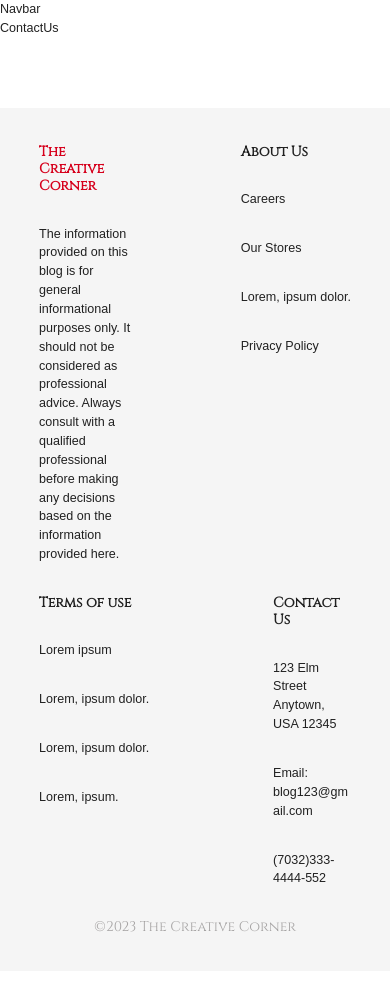
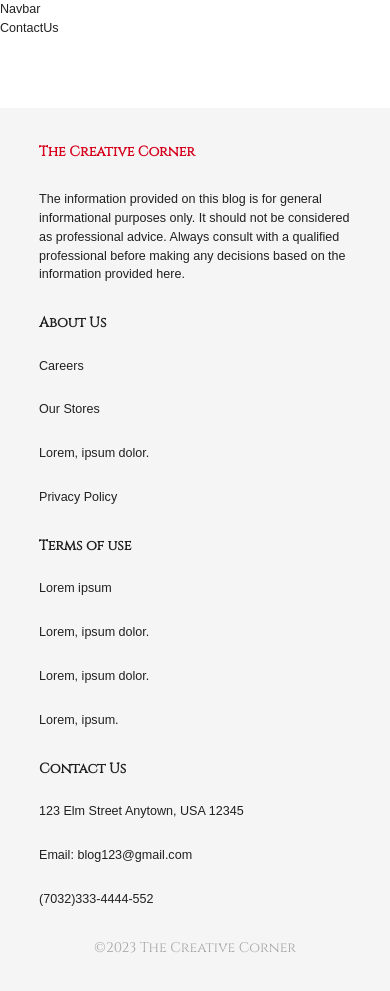
Before and after one commit to sweets-11/The-Creative-Corner, a React (Create React App) app in the folder client/: page /contactUs in a window 390 px wide. Built offline with nearby package versions, Linux system fonts and the light colour scheme; a web font is replaced by a local one.

Commit message:
made footer responsive

```diff
--- a/client/src/global/Footer.jsx
+++ b/client/src/global/Footer.jsx
@@ -1,5 +1,5 @@
 import { useTheme } from "@emotion/react";
-import { Box, Typography } from "@mui/material";
+import { Box, Grid, Typography } from "@mui/material";
 import { shades } from "../theme";
 import { Link } from "react-router-dom";
 
@@ -8,7 +8,12 @@ const Footer = () => {
     palette: { neutral },
   } = useTheme();
   return (
-    <Box marginTop="70px" padding="35px 0" backgroundColor={neutral.light}>
+    <Grid
+      spcing={3}
+      marginTop="70px"
+      padding="35px 0"
+      backgroundColor={neutral.light}
+    >
       <Box
         width="80%"
         margin="auto"
@@ -17,13 +22,17 @@ const Footer = () => {
         flexWrap="wrap"
         rowGap="30px"
         columnGap="clamp(20px, 30px, 40px)"
+        sx={{ flexFlow: { xs: "column", sm: "column", lg: "row" } }}
       >
-        <Box width="clamp(20%, 30%, 40%)">
-          <Typography
-            variant="h4"
-            fontWeight="bold"
-            mb="30px"
-          >
+        <Grid
+          item
+          xs={12}
+          sm={6}
+          md={4}
+          lg={3}
+          sx={{ width: { xs: "none", sm: "none", lg: "clamp(20%, 30%, 40%)" } }}
+        >
+          <Typography variant="h4" fontWeight="bold" mb="30px">
             <Link
               to="/"
               style={{ textDecoration: "none", color: shades.secondary[500] }}
@@ -37,40 +46,47 @@ const Footer = () => {
             Always consult with a qualified professional before making any
             decisions based on the information provided here.
           </div>
-        </Box>
+        </Grid>
 
-        <Box>
-          <Typography variant="h4" fontWeight="bold" mb="30px">
+        <Grid item xs={12} sm={6} md={4} lg={3}>
+          <Typography variant="h4" fontWeight="bold" mb="25px">
             About Us
           </Typography>
-          <Typography mb="30px">Careers</Typography>
-          <Typography mb="30px">Our Stores</Typography>
-          <Typography mb="30px">Lorem, ipsum dolor.</Typography>
+          <Typography mb="25px">Careers</Typography>
+          <Typography mb="25px">Our Stores</Typography>
+          <Typography mb="25px">Lorem, ipsum dolor.</Typography>
           <Typography>Privacy Policy</Typography>
-        </Box>
+        </Grid>
 
-        <Box>
-          <Typography variant="h4" fontWeight="bold" mb="30px">
+        <Grid item xs={12} sm={6} md={4} lg={3}>
+          <Typography variant="h4" fontWeight="bold" mb="25px">
             Terms of use
           </Typography>
-          <Typography mb="30px">Lorem ipsum</Typography>
-          <Typography mb="30px">Lorem, ipsum dolor.</Typography>
-          <Typography mb="30px">Lorem, ipsum dolor.</Typography>
+          <Typography mb="25px">Lorem ipsum</Typography>
+          <Typography mb="25px">Lorem, ipsum dolor.</Typography>
+          <Typography mb="25px">Lorem, ipsum dolor.</Typography>
           <Typography>Lorem, ipsum.</Typography>
-        </Box>
+        </Grid>
 
-        <Box width="clamp(20%, 25%, 30%)">
-          <Typography variant="h4" fontWeight="bold" mb="30px">
+        <Grid
+          item
+          xs={12}
+          sm={6}
+          md={4}
+          lg={3}
+          sx={{ width: { xs: "none", sm: "none", lg: "clamp(20%, 25%, 30%)" } }}
+        >
+          <Typography variant="h4" fontWeight="bold" mb="25px">
             Contact Us
           </Typography>
-          <Typography mb="30px">123 Elm Street Anytown, USA 12345</Typography>
-          <Typography mb="30px" sx={{ wordWrap: "break-word" }}>
+          <Typography mb="25px">123 Elm Street Anytown, USA 12345</Typography>
+          <Typography mb="25px" sx={{ wordWrap: "break-word" }}>
             Email: blog123@gmail.com
           </Typography>
           <Typography>(7032)333-4444-552</Typography>
-        </Box>
+        </Grid>
       </Box>
-      <Box display="flex">
+      <Box item xs={12} sm={6} md={4} lg={3} display="flex">
         <Typography
           color={shades.neutral[600]}
           margin={"30px auto 0"}
@@ -79,7 +95,7 @@ const Footer = () => {
           ©2023 The Creative Corner
         </Typography>
       </Box>
-    </Box>
+    </Grid>
   );
 };
 
```
